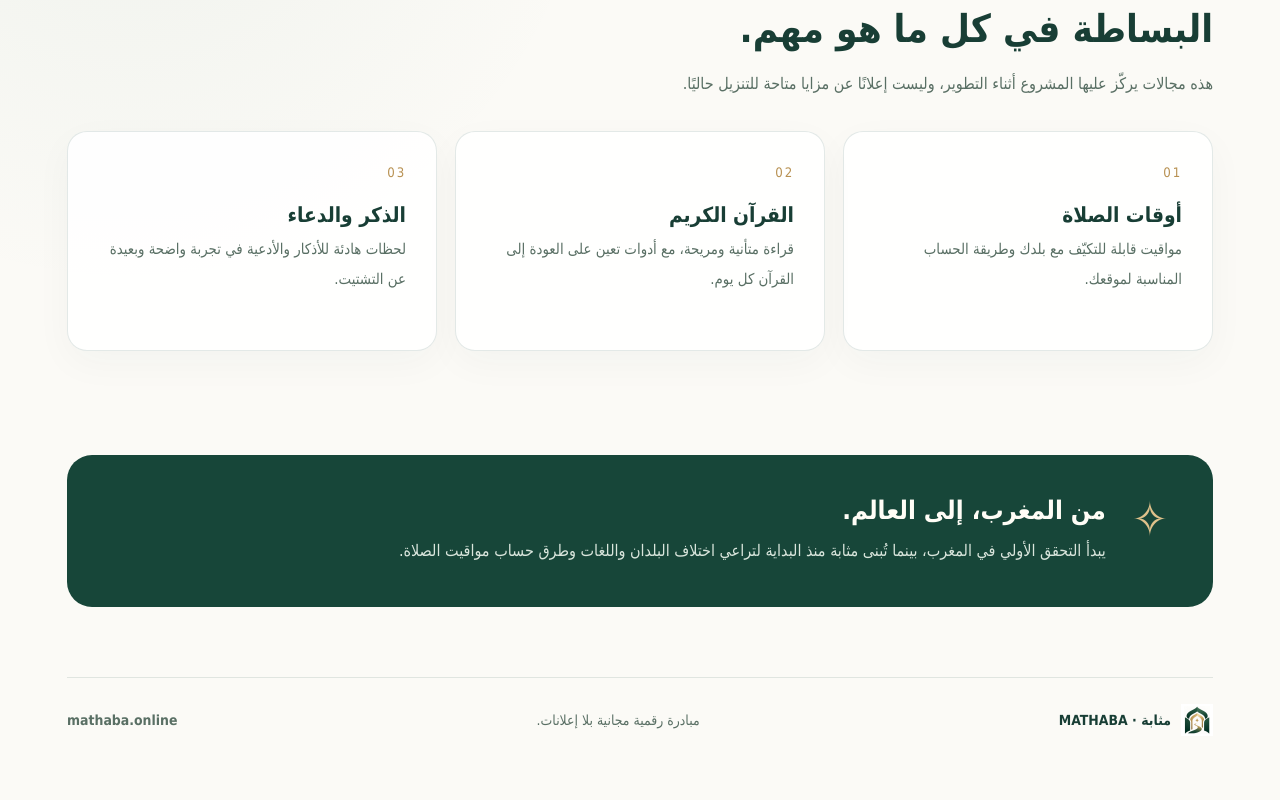
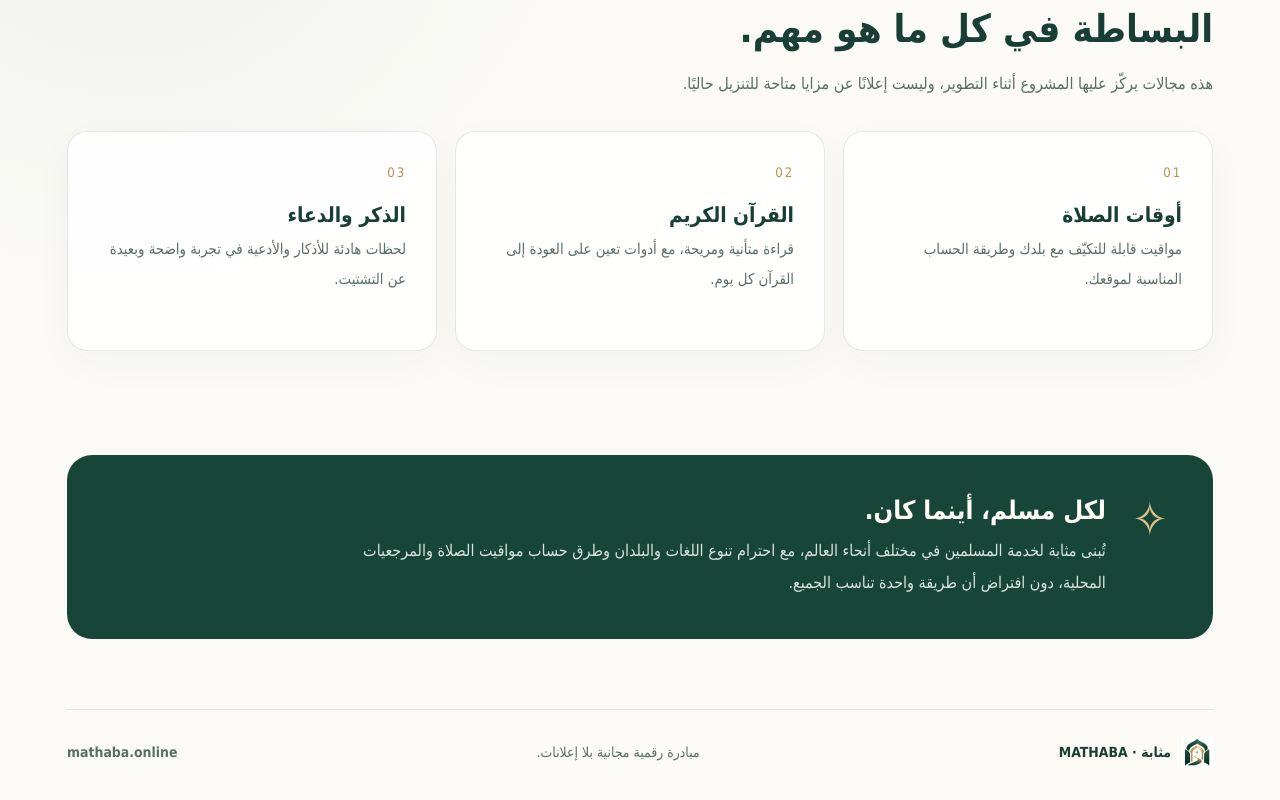
Before and after one commit to geniustep/mathaba-web, a Next.js app: page / in a window 1280 px wide. Shown: the part 851-1651 px from the top of the page. Before the commit the page ends 1619 px from the top, so only its background shows below. Built offline with nearby package versions, Linux system fonts and the light colour scheme.

Commit message:
fix(copy): position Mathaba as global from day one

```diff
--- a/app/layout.tsx
+++ b/app/layout.tsx
@@ -16,7 +16,6 @@ export const metadata: Metadata = {
     title: "مثابة | MATHABA",
     description: "مساحة هادئة للعبادة والمعرفة. مجانًا، بلا إعلانات.",
     type: "website",
-    locale: "ar_MA",
     siteName: "مثابة | MATHABA",
     images: ["/brand/logo-primary.webp"],
   },
--- a/app/page.tsx
+++ b/app/page.tsx
@@ -102,10 +102,11 @@ export default function Home() {
         <section className="global-note" aria-label="رؤية عالمية">
           <span className="global-icon" aria-hidden="true">✧</span>
           <div>
-            <h2>من المغرب، إلى العالم.</h2>
+            <h2>لكل مسلم، أينما كان.</h2>
             <p>
-              يبدأ التحقق الأولي في المغرب، بينما تُبنى مثابة منذ البداية
-              لتراعي اختلاف البلدان واللغات وطرق حساب مواقيت الصلاة.
+              تُبنى مثابة لخدمة المسلمين في مختلف أنحاء العالم، مع احترام
+              تنوع اللغات والبلدان وطرق حساب مواقيت الصلاة والمرجعيات المحلية،
+              دون افتراض أن طريقة واحدة تناسب الجميع.
             </p>
           </div>
         </section>
```
